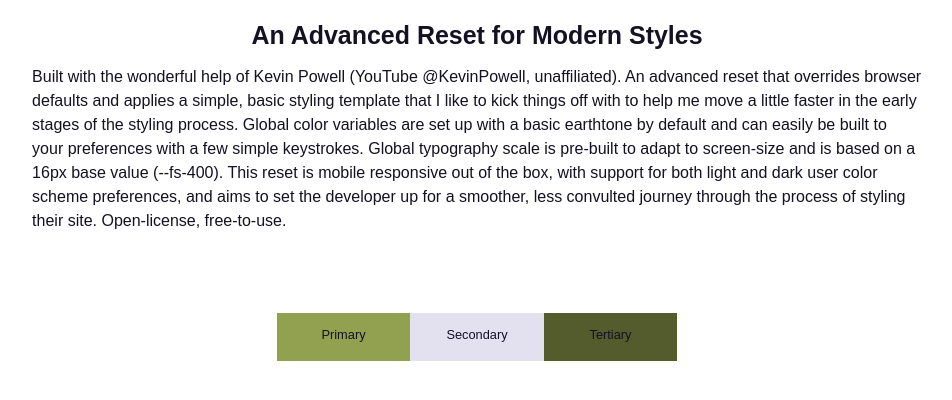
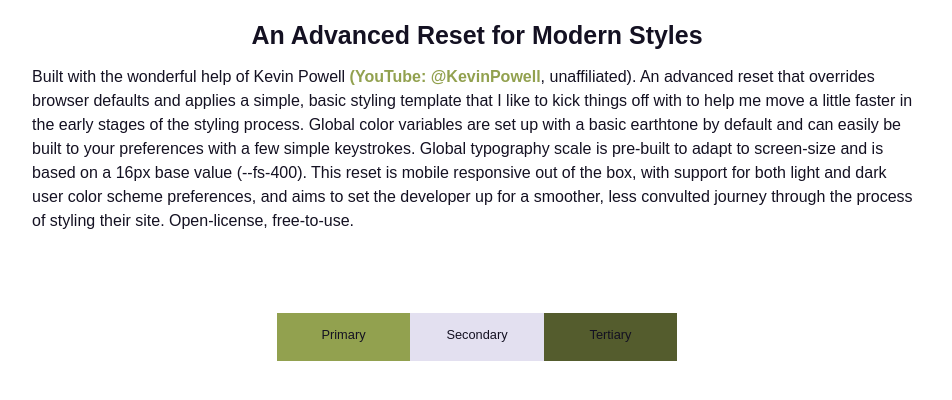
Before and after one commit to BenJohnsonFullStack/CSS-Reset, a plain HTML site: page css-reset/index.html in a window 1280 px wide. Shown: the part 136-536 px from the top of the page, without its empty margins (163-1115 px from the left). Drawn offline with Linux system fonts and the light colour scheme.

Commit message:
tuned default anchor style

```diff
--- a/css-reset/index.html
+++ b/css-reset/index.html
@@ -13,7 +13,7 @@
         <h1>CSS Reset</h1>
         <h2>Happy Coding</h2>
         <h3>An Advanced Reset for Modern Styles</h3>
-        <p>Built with the wonderful help of Kevin Powell (YouTube @KevinPowell, unaffiliated). An advanced reset that overrides browser defaults and applies a simple, basic styling template that I like to kick things off with to help me move a little faster in the early stages of the styling process. Global color variables are set up with a basic earthtone by default and can easily be built to your preferences with a few simple keystrokes. Global typography scale is pre-built to adapt to screen-size and is based on a 16px base value (--fs-400). This reset is mobile responsive out of the box, with support for both light and dark user color scheme preferences, and aims to set the developer up for a smoother, less convulted journey through the process of styling their site. Open-license, free-to-use.</p>
+        <p>Built with the wonderful help of Kevin Powell <a href="https://www.youtube.com/@KevinPowell">(YouTube: @KevinPowell</a>, unaffiliated). An advanced reset that overrides browser defaults and applies a simple, basic styling template that I like to kick things off with to help me move a little faster in the early stages of the styling process. Global color variables are set up with a basic earthtone by default and can easily be built to your preferences with a few simple keystrokes. Global typography scale is pre-built to adapt to screen-size and is based on a 16px base value (--fs-400). This reset is mobile responsive out of the box, with support for both light and dark user color scheme preferences, and aims to set the developer up for a smoother, less convulted journey through the process of styling their site. Open-license, free-to-use.</p>
         <div class="flex-wrapper">
             <div class="color-scheme primary">
                 <p>Primary</p>
--- a/css-reset/reset.css
+++ b/css-reset/reset.css
@@ -89,7 +89,7 @@ h3 {
 }
 
 a {
-    color: var(--clr-text);
+    color: var(--clr-primary);
     font-weight: bold;
     text-decoration: none;
 }
```
